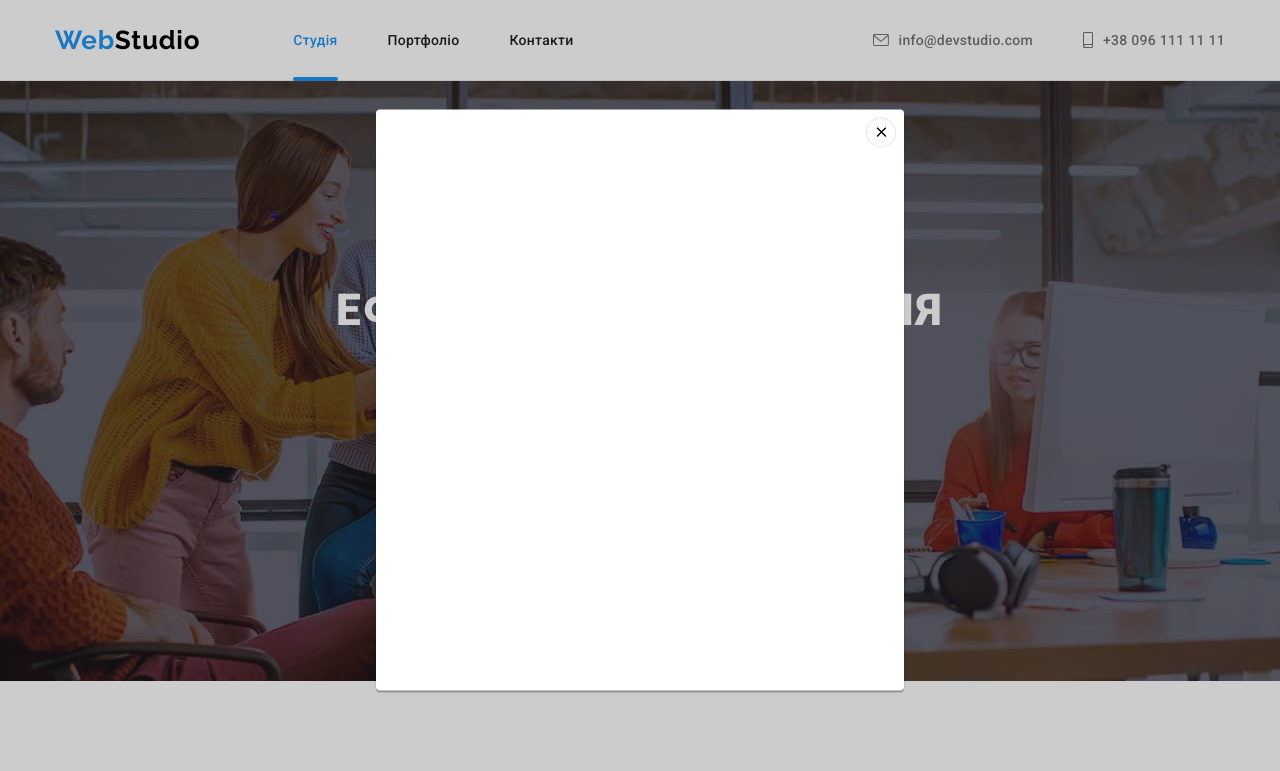
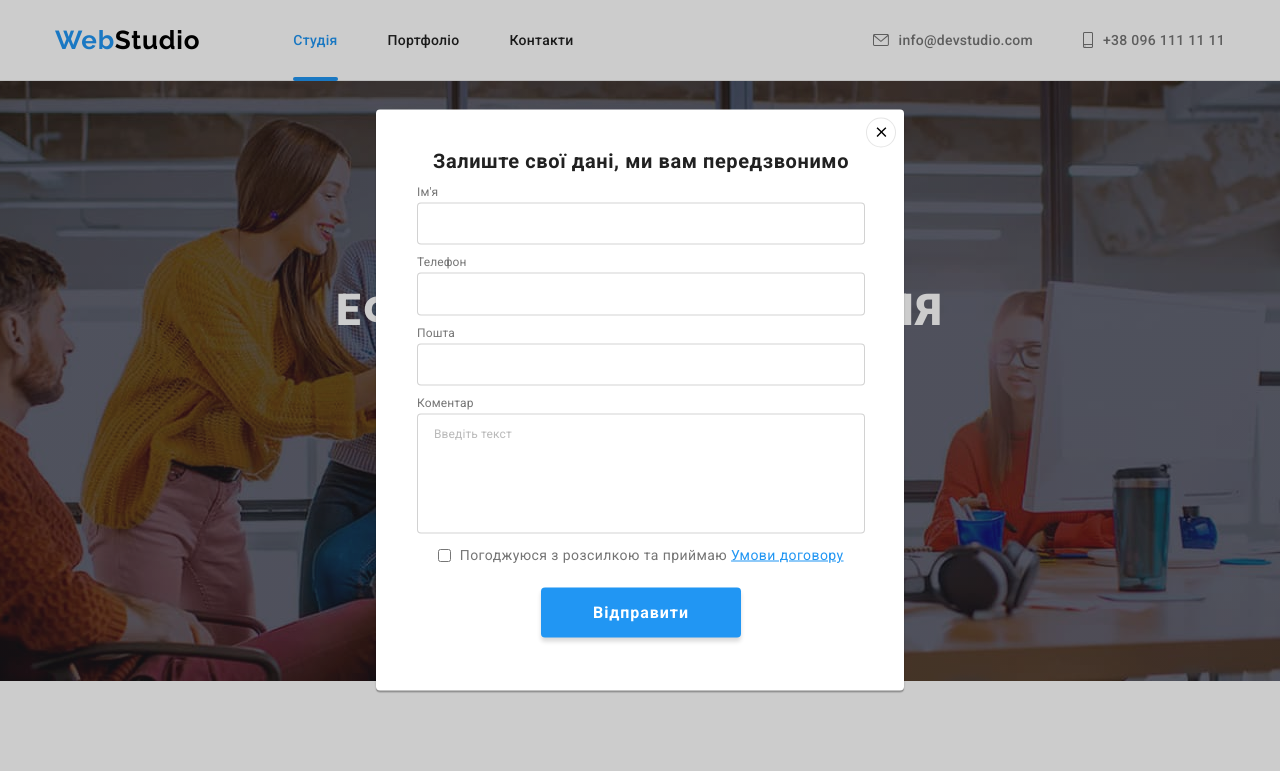
Before and after one commit to Lekoda/goit-markup-hw-06, a plain HTML site: page index.html in a window 1280 px wide. Both pictures are taken after a click on the button "Замовити послугу". Shown: the top 771 px of the page. Drawn offline with nearby package versions, Linux system fonts and the light colour scheme.

Commit message:
adds form to hero-modal box

```diff
--- a/css/styles.css
+++ b/css/styles.css
@@ -17,7 +17,7 @@
   --elemnt-white-color: #ffffff;
   --elemnt-grey-color: #757575;
   --backdrop-bg:rgba(0, 0, 0, 0.2);
-  --overlay: rgba(33, 150, 243, 0.9)
+  --overlay: rgba(33, 150, 243, 0.9);
 }
 body {
   background-color: var(--primary-bcg-color);
@@ -651,6 +651,11 @@ address a:active {
   transition: transform 250ms cubic-bezier(0.4, 0, 0.2, 1);
   min-width: 528px;
   min-height: 581px;
+  padding-top: 40px;
+  padding-bottom: 40px;
+  padding-left: 41px;
+  padding-right: 39px;
+
   background-color: var(--primary-bcg-color);
   box-shadow: 0px 1px 3px rgba(0, 0, 0, 0.12),
     0px 1px 1px rgba(0, 0, 0, 0.14),
@@ -704,3 +709,107 @@ address a:active {
     background-color: #DAF7A6;
   }
 }
+
+textarea {
+  resize: none;
+}
+
+.modal-title {
+  margin-bottom: 12px;
+
+  font-family: inherit;
+  font-weight: 700;
+  font-size: 20px;
+  line-height: 1.15;
+  text-align: center;
+  letter-spacing: 0.03em;
+  color: var(--text-grey-color);
+}
+
+.form-field {
+  display: flex;
+  flex-direction: column;
+  margin-bottom: 10px;
+}
+
+.form-label {
+  margin-bottom: 4px;
+
+  font-family: inherit;
+  font-weight: 400;
+  font-size: 12px;
+  line-height: 1.1666;
+  letter-spacing: 0.01em;
+
+  color: var(--text-lightgrey-color);
+}
+.form-field input {
+  padding-top: 11px;
+  padding-bottom: 11px;
+  padding-left: 12px;
+  padding-right: 12px;
+
+  border: 1px solid rgba(33, 33, 33, 0.2);
+  border-radius: 4px;
+}
+.form-textarea {
+  min-height: 120px;
+  padding-top: 12px;
+  padding-bottom: 12px;
+  padding-left: 16px;
+  padding-right: 16px;
+
+  border: 1px solid rgba(33, 33, 33, 0.2);
+  border-radius: 4px;
+
+}
+.form-textarea::placeholder {
+  font-family: inherit;
+  font-weight: 400;
+  font-size: 12px;
+  line-height: 1.1666;
+  letter-spacing: 0.01em;
+
+  color: rgba(117, 117, 117, 0.5);
+}
+.form-policy {
+  display: flex;
+  margin-bottom: 20px;
+  justify-content: center;
+}
+.label-policy {
+  margin-left: 8.38px;
+  font-family: inherit;
+  font-weight: 400;
+  font-size: 14px;
+  line-height: 1.7142;
+  letter-spacing: 0.03em;
+  color: var(--text-lightgrey-color);
+}
+.link-policy {
+  color: var(--accent);
+}
+.submit-button {
+  display: block;
+  min-width: 200px;
+  height: 50px;
+  margin: 0;
+
+  background: var(--accent);
+  box-shadow: 0px 4px 4px rgba(0, 0, 0, 0.15);
+  border-radius: 4px;
+  border: transparent;
+
+  font-family: inherit;
+  font-weight: 700;
+  font-size: 16px;
+  line-height: 1.875;
+  text-align: center;
+  letter-spacing: 0.06em;
+  color: var(--text-white-color);
+}
+
+.form-submit {
+  display: flex;
+  justify-content: center;
+}
--- a/index.html
+++ b/index.html
@@ -363,6 +363,35 @@
           <use href="./images/icons.svg#icon-close-black"></use>
         </svg>
       </button>
+      <!-- ФОРМА  -->
+      <form class="form user-data-form">
+        <p class="modal-title">Залиште свої дані, ми вам передзвонимо</p>
+        <div class="form-field">
+          <label for="user-name" class="form-label">Ім'я</label>
+          <input type="text" name="user-name" id="user-name">
+        </div>
+        <div class="form-field">
+          <label for="user-tel" class="form-label">Телефон</label>
+          <input type="tel" name="tel" id="user-tel">
+        </div>
+        <div class="form-field">
+          <label for="user-email" class="form-label">Пошта</label>
+          <input type="email" name="email" id="user-email">
+        </div>
+        <div class="form-field">
+          <label for="user-comment" class="form-label">Коментар</label>
+          <textarea name="comment" class="form-textarea" id="user-comment" placeholder="Введіть текст"></textarea>
+        </div>
+        <div class="form-policy">
+          <input type="checkbox" name="policy" id="policy">
+          <label for="policy" class="label-policy">Погоджуюся з розсилкою та приймаю
+            <a href="#" class="link-policy">Умови договору</a>
+          </label>
+        </div>
+        <div class="form-submit">
+          <button type="submit" class="submit-button">Відправити</button>
+        </div>
+      </form>
     </div>
   </div>
   <script src="./js/modal.js"></script>
```
